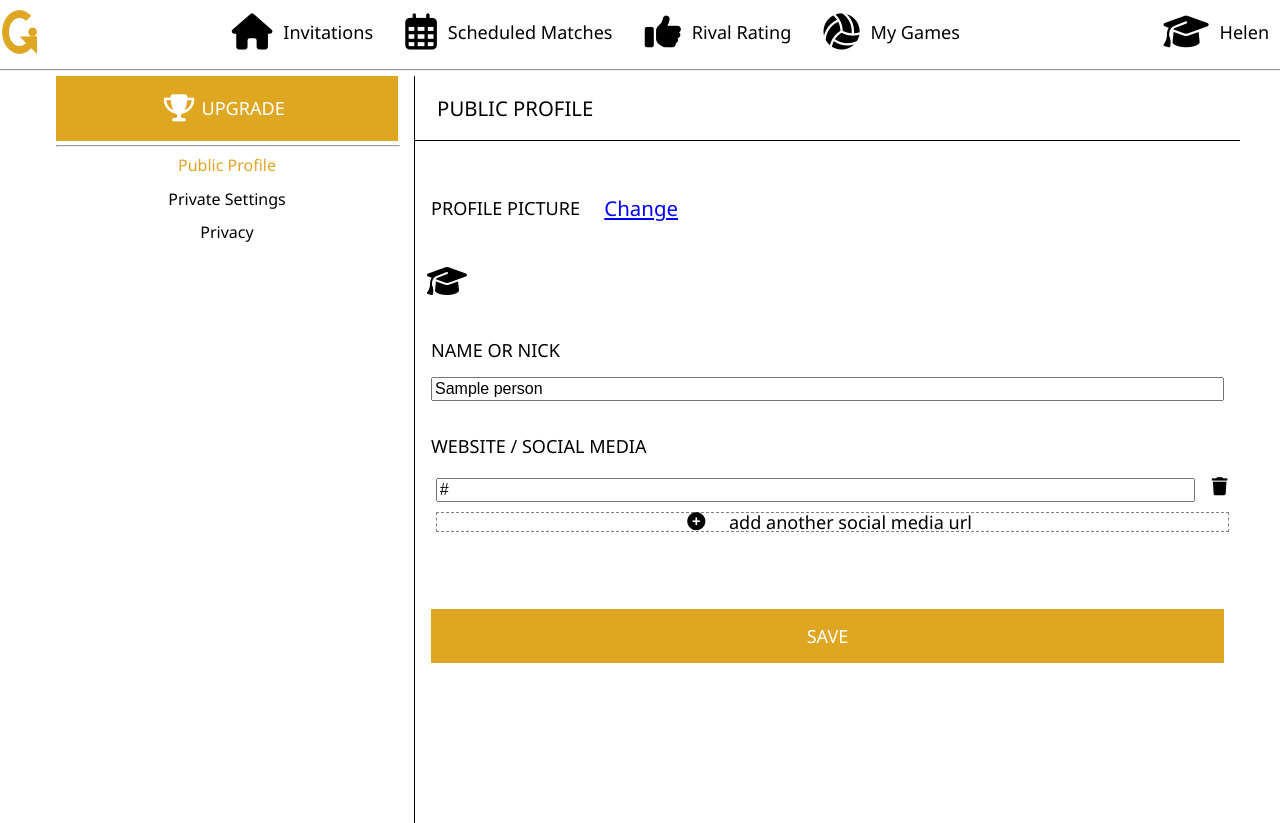
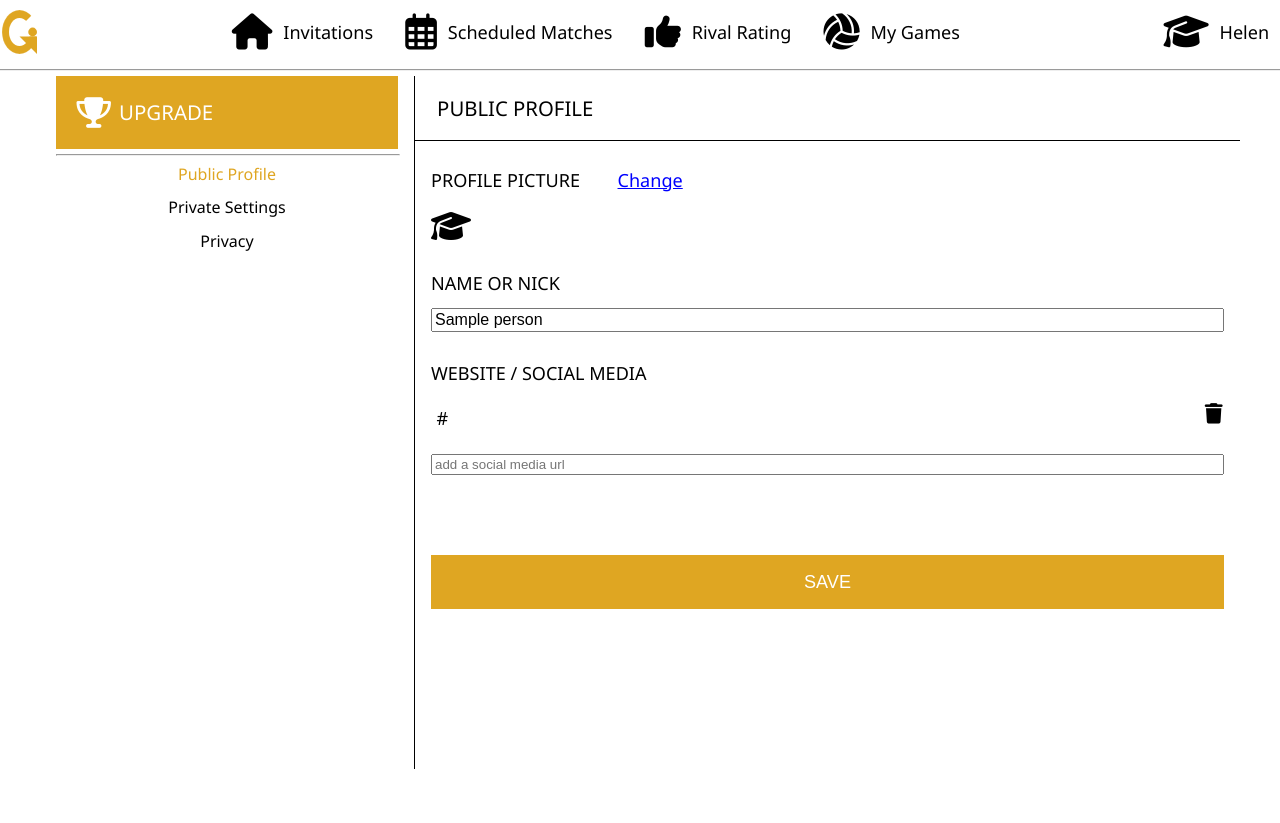
Before and after one commit to nworbnhoj/qwikgame, a Django app: page /account/ in a window 1280 px wide. After the commit the page ends 769 px from the top, so only its background shows below. Run offline with Django 5.2, Linux system fonts and the light colour scheme; a user stored in the database is signed in; tables that the repository leaves empty hold one stand-in row (values such as "Sample post"); some libraries are stand-ins or nearby versions.

Commit message:
implement Person PublicForm

```diff
--- /dev/null
+++ b/person/forms.py
@@ -0,0 +1,37 @@
+from django import forms
+from django.forms import BooleanField, CharField, CheckboxSelectMultiple, Form, MultipleChoiceField, URLField
+
+from person.models import Person
+
+
+class DeleteWidget(CheckboxSelectMultiple):
+    option_template_name="input_delete.html"
+
+
+class PublicForm(Form):
+    icon = CharField(label='PROFILE PICTURE', max_length=32, template_name="input_icon.html")
+    name = CharField(label='NAME OR NICK', max_length=32, template_name="input_text.html")
+    socials = MultipleChoiceField(choices = (), label='WEBSITE / SOCIAL MEDIA', template_name="input_multi.html", widget=DeleteWidget() )
+    social = URLField(template_name="input_naked.html")
+
+    class Meta:
+        error_messages = {
+            'name': {
+                "max_length": "This name is too long.",
+            },
+        }
+        help_texts = {
+            'name': "Some useful help text.",
+        }
+        placeholders = {
+            'name': "hope"
+        }
+
+    def __init__(self, *args, **kwargs):
+        social = kwargs.pop('social')
+        super(PublicForm, self).__init__(*args, **kwargs)
+        self.fields['icon'].widget.attrs['placeholder'] = "your qwikgame icon"
+        self.fields['name'].widget.attrs['placeholder'] = "your qwikgame screen name"
+        self.fields['social'].widget.attrs['placeholder'] = "add a social media url"
+        for url in social:
+            self.fields['socials'].widget.choices.append((url, url))
--- a/person/templates/person/account.html
+++ b/person/templates/person/account.html
@@ -1,3 +1,4 @@
+<!-- qwikgame/person/templates/person/available.html -->
 {% extends "qwik.html" %}
 
 
--- a/person/templates/person/privacy.html
+++ b/person/templates/person/privacy.html
@@ -1,3 +1,4 @@
+<!-- qwikgame/person/templates/person/privacy.html -->
 {% extends "person/account.html" %}
 
 
--- a/person/templates/person/private.html
+++ b/person/templates/person/private.html
@@ -1,3 +1,4 @@
+<!-- qwikgame/person/templates/person/private.html -->
 {% extends "person/account.html" %}
 
 
--- a/person/templates/person/public.html
+++ b/person/templates/person/public.html
@@ -1,3 +1,4 @@
+<!-- qwikgame/person/templates/person/public.html -->
 {% extends "person/account.html" %}
 
 
@@ -10,38 +11,14 @@
                 <h1>PUBLIC PROFILE</h1>
             </div>
             <div class="post detail_body">
-                <div class="post">
-                    <h2>
-                        PROFILE PICTURE
-                        <div class="button link">
-                            Change
-                        </div>
-                    </h2>
-                    <div class="icon">
-                        <i class="fa-solid fa-graduation-cap fa-2x"></i>
-                    </div>
-                    <h2>NAME OR NICK</h2>
-                    <input type="text" name="name" placeholder="Your qwikgame screen name" value="{{ name }}"/>
-                    <h2>WEBSITE / SOCIAL MEDIA</h2>
-                    {% for url in social %}
-                    <label class="option closable" for="{{ url }}">
-                        <input type="text" name="name" placeholder="A url link to your website or social media page" value="{{ url }}"/>
-                        <div class="button tiny closer">
-                            <i class="fa-solid fa-trash"></i>
-                        </div>
-                    </label>
-                    {% endfor %}
-                    <label class="option wide show_social_add">
-                        <div class="button add">
-                            <i class="fa-solid fa-circle-plus"></i>
-                            <p>add another social media url</p>
-                        </div>
-                    </label>
-                    {% block player_public %}{% endblock %}
-                    {% block manager_public %}{% endblock %}
-                    <div class="button cta push_down wide schedule_save">
-                        <p>SAVE</p>
-                    </div>
+                <div class="post form">
+                    <form action="{% url 'public' %}" method="post">
+                        {% csrf_token %}
+                        {{ person_form }}
+                        {% block player_public %}{% endblock %}
+                        {% block manager_public %}{% endblock %}
+                        <input class="button cta push_down wide schedule_save" type="submit" value="SAVE">
+                    </form>
                 </div>
             </div>
         </div>
--- a/person/templates/person/upgrade.html
+++ b/person/templates/person/upgrade.html
@@ -1,3 +1,4 @@
+<!-- qwikgame/person/templates/person/upgrade.html -->
 {% extends "person/account.html" %}
 
 
--- a/person/views.py
+++ b/person/views.py
@@ -3,6 +3,7 @@ from django.shortcuts import get_object_or_404, render
 from django.views import View
 
 from person.models import LANGUAGE, Person, Social
+from person.forms import PublicForm
 
 class AccountView(View):
 
@@ -38,11 +39,22 @@ class PublicView(View):
 
     def get(self, request):
         user_id = request.user.id
+        if request.method == "POST":
+            form = PublicForm(request.POST)
+            if form.is_valid():
+                return HttpResponseRedirect("/account/public/")
+        else:
+            form = PublicForm(
+                initial = {
+                    'icon': request.user.person.icon,
+                    'name': request.user.person.name,
+                },
+                social = Social.objects.filter(person__user__id=user_id),
+            )
         person = Person.objects.get(user__id=user_id)
         languages = dict(LANGUAGE)
         context = {
-            "name": request.user.person.name,
-            "social": Social.objects.filter(person__user__id=user_id),
+            'person_form': form,
         }
         return render(request, "person/public.html", context)
 
--- a/qwikgame/static/qwik.css
+++ b/qwikgame/static/qwik.css
@@ -11,6 +11,7 @@ blockquote, q { quotes: "" "" }
 .align_end { align-self: flex-end }
 .align_start { align-self: flex-start }
 .color { color: #dfa622 }
+.cta { background-color: #dfa622; color: white; font-size: 1.13em; padding: 1em }
 .cta_desktop { display: none; width: 100% }
 .cta_mobile { bottom: 4em; position: fixed; right: 2em }
 .hidden { display: none }
@@ -43,7 +44,7 @@ div.button.item.unread { font-weight: bold }
 div.button.item.unread div.icon { color: #dfa622 }
 div.button.keen_mobile { bottom: 4em; position: fixed; right: 2em }
 div.button.lge { height: 6em; width: 6em; }
-div.button.link { color: blue; text-align: center; text-decoration-line: underline }
+div.button.link { color: blue; height: auto; text-align: center; text-decoration-line: underline }
 div.button.med { height: 3em; width: 3em; }
 div.button.replicate { background-color: #eeeeee; border-radius: 50%; border-width: 0; color: #dfa622; height: 3em; padding: 0.3em; width: 3em; }
 div.button.round { border-radius: 50% }
@@ -81,6 +82,8 @@ div.drop { align-items: center; border: 1px solid black; border-radius: 0.2em; d
 div.drop_up {}
 div.disabled { border: 0px solid #dfa622; color: #aaaaaa }
 div.fat { transform: scaleX(1.6); padding: 0 0.2em 0 0.2em }
+div.field { padding: 0.5em 0 0.5em 0 }
+div.form { gap: 1em }
 div.flex_space { flex-grow: 3 }
 div.grid_2_col { display: grid; grid-template-columns: 1fr 1fr; gap: 1em; justify-items: center; margin: 0.3em; padding: 1em 0 0 0; width: 100% }
 div.grid_3_col { display: grid; grid-template-columns: 1fr 1fr 1fr; gap: 1em; justify-items: center; margin: 0.3em; padding: 1em 0 0 0; width: 100% }
@@ -107,6 +110,7 @@ div.info { position: relative }
 div.info .info_text { background-color: white; border: 1px solid black; border-radius: 0.3em; font-size: 0.8em; justify-content: center; opacity: 1; padding: 0.3em; position: absolute; right: -0.2em; top: 150%; width: 20em; z-index: 1 }
 div.info .info_text::after { border-color: transparent transparent black transparent; border-width: 0.8em; bottom: 100%; content: " "; position: absolute; right: 0; margin-left: -0.8em; border-style: solid }
 div.info_bubble { align-items: center; background-color: #eeeeee; justify-content: flex-start; margin: 0.3em; padding: 0.3em }
+div.label { flex: auto; flex-direction: row; gap: 2em; justify-content: start; padding: 1em 0 1em 0; width: 100% }
 div.list_bar { align-items: stretch; border: 0.1em solid black; border-width: 0 0.1em 0 0; display: flex; flex: 1 1 100%; flex-direction: column; justify-content: flex-start; overflow: hidden; padding: 0 1em 1em 1em; width: 100% }
 div.list_bar a { align-items: center; border: 0px solid black; color: inherit; cursor: pointer; display: flex; flex: 0 0 auto; flex-direction: row; font-size: 1em; gap: 0.1em; height: auto; justify-content: center; text-align: center; text-decoration-line: none; padding: 0.3em; width: 100% }
 div.list_bar a.cta { background-color: #dfa622; color: white; font-size: 1.13em; padding: 1em }
@@ -146,6 +150,7 @@ h6 { color: black; text-align: center; font-size: 1.3em; margin: 0.3em }
 h6.disabled { color: #999999 }
 hr { color: #eeeeee; border-width: 1px; margin: 0.3em 0 0.3em 0; width: 100% }
 img.logo { display: none; height: 3em; padding: 0.1em }
+input[type=submit] { border: 0px solid black; cursor: pointer; flex: 0 0 auto; flex-direction: row; gap: 0.3em; height: 3em; justify-content: center; text-align: center; padding: 0.3em }
 input[type=text] { flex: 1 1 auto; font-size: inherit }
 input:checked + .slider { background-color: #66bb6a; }
 input:checked + .slider:before { transform: translateX(2em); }
@@ -153,9 +158,10 @@ input.strength { display: flex; flex: 1 1 100%; height: 2em; margin: 1em 0 1em 0
 input.disabled { background-color: #eeeeee; color: #999999 }
 input#disabled { background-color: #eeeeee; border: 0px solid #dfa622 }
 label { color: black; display: flex; text-align: left; font-size: 1.0em }
+label p { flex: auto; }
 label.hidden { display: none }
 label.large { border: 1px solid #eeeeee; padding: 1em }
-label.option { align-items: stretch; gap: 1em; margin: 0.3em; text-align: center; width: 100% }
+label.option { align-items: stretch; gap: 1em; padding: 0.3em 0 0.3em 0; text-align: center; width: 100% }
 label.option div.button { height: 1em }
 label.option input[type=checkbox] { display: none }
 label.option:has(input:checked) { color: #dfa622 }
@@ -192,6 +198,7 @@ textarea { border: 0 solid black; width: 100% }
     h2 { font-size: 1.07em }
     h3 { font-size: 1.03em }
     img.logo { display: none }
+    label { font-size: 1.07em }
     label.keen_desktop { display: none }
     label.toggle:has(input[name="list"]) { color: inherit }
     p.caption { font-size: 0.94em }
@@ -219,6 +226,7 @@ textarea { border: 0 solid black; width: 100% }
     h2 { font-size: 1.07em }
     h3 { font-size: 1.03em }
     img.logo { display: none }
+    label { font-size: 1.07em }
     label.keen_desktop { display: none }
     label.toggle:has(input[name="list"]) { color: inherit }
     p.caption { font-size: 0.94em }
@@ -247,6 +255,7 @@ textarea { border: 0 solid black; width: 100% }
     h2 { font-size: 1.13em }
     h3 { font-size: 1.07em }
     img.logo { display: block }
+    label { font-size: 1.13em }
     label.keen_desktop { display: flex }
     label.toggle:has(input[name="list"]:checked) { color: #dfa622 }
     p.caption { font-size: 0.89em }
--- /dev/null
+++ b/templates/input_delete.html
@@ -0,0 +1,8 @@
+<!-- qwikgame/templates/input_delete.html -->
+<label class="option closable" {% if widget.attrs.id %} for="{{ widget.attrs.id }}"{% endif %}>
+    <p>{{ widget.label }}</p>
+    <input type="{{ widget.type }}" name="{{ widget.name }}" {% if widget.value != None %} value="{{ widget.value|stringformat:'s' }}"{% endif %}/>
+    <div class="button tiny closer">
+        <i class="fa-solid fa-trash"></i>
+    </div>
+</label>
--- /dev/null
+++ b/templates/input_icon.html
@@ -0,0 +1,8 @@
+<!-- qwikgame/templates/input_icon.html -->
+<div class="post field">
+    <div class="label">
+        <label for="id_{{ field.name }}">{{ field.label }}</label>
+        <div class='button link'>Change</div>
+    </div>
+    <i class="fa-solid fa-graduation-cap fa-2x" aria-hidden="true"></i>
+</div>
--- /dev/null
+++ b/templates/input_multi.html
@@ -0,0 +1,9 @@
+<!-- qwikgame/templates/input_multi.html -->
+<div class="post field">
+    <div class="label">
+        <label for="id_{{ field.name }}">{{ field.label }}</label>
+    </div>
+    {% for fld in field %}
+        {{ fld }}
+    {% endfor %}
+</div>
--- /dev/null
+++ b/templates/input_naked.html
@@ -0,0 +1,4 @@
+<!-- qwikgame/templates/input_naked.html -->
+<div class="post field">
+    {{ field.0 }}
+</div>
--- /dev/null
+++ b/templates/input_text.html
@@ -0,0 +1,7 @@
+<!-- qwikgame/templates/input_text.html -->
+<div class="post field">
+    <div class="label">
+        <label for="id_{{ field.name }}">{{ field.label }}</label>
+    </div>
+    {{ field.0 }}
+</div>
```
